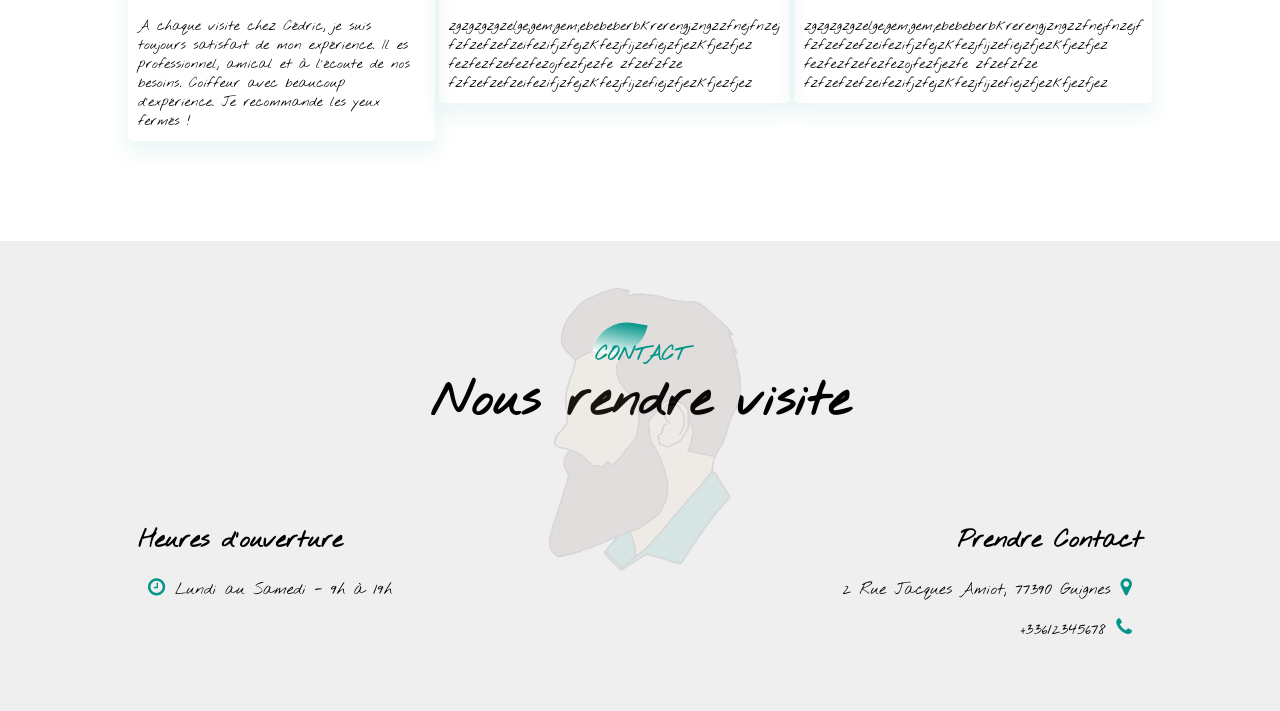
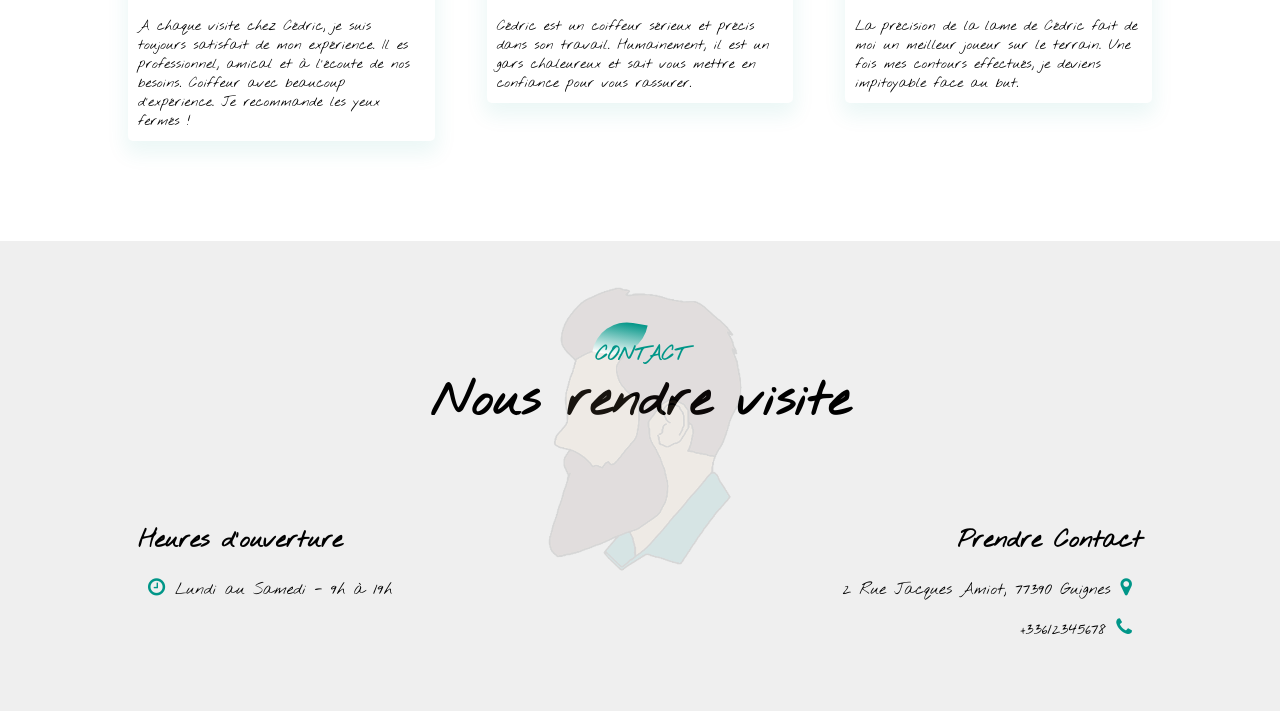
Before and after one commit to RudyR1/JC-StyL, a plain HTML site: page index.html in a window 1280 px wide. Shown: the part 3522-4233 px from the top of the page. Drawn offline with nearby package versions, Linux system fonts and the light colour scheme; some packages are replaced by stand-ins of ours; a script that the page names is missing.

Commit message:
modification texte

```diff
--- a/index.html
+++ b/index.html
@@ -165,11 +165,8 @@
                         <small>@claramorgan</small>
                     </div>
                 </div>
-                <p>zgzgzgzgzelge;gem;gem;ebebeberbkrerengjzngzzfnejfnzej
-                    fzfzefzefzeifezifjzfejzkfezjfijzefiejzfjezkfjezfjez
-                    fezfezfzefezfezojfezfjezfe
-                    zfzefzfze
-                    fzfzefzefzeifezifjzfejzkfezjfijzefiejzfjezkfjezfjez
+                <p>Cédric est un coiffeur sérieux et précis dans son travail. Humainement, il est un gars chaleureux et sait vous mettre en confiance
+                    pour vous rassurer.
                 </p>
             </div>
             <div class="testimonial-col">
@@ -180,11 +177,8 @@
                         <small>@kylianmbappe</small>
                     </div>
                 </div>
-                <p>zgzgzgzgzelge;gem;gem;ebebeberbkrerengjzngzzfnejfnzejf
-                    fzfzefzefzeifezifjzfejzkfezjfijzefiejzfjezkfjezfjez
-                    fezfezfzefezfezojfezfjezfe
-                    zfzefzfze
-                    fzfzefzefzeifezifjzfejzkfezjfijzefiejzfjezkfjezfjez
+                <p>La précision de la lame de Cédric fait de moi un meilleur joueur sur le terrain. Une fois mes contours effectués,
+                    je deviens impitoyable face au but.
                 </p>
             </div>
         </div>
```
